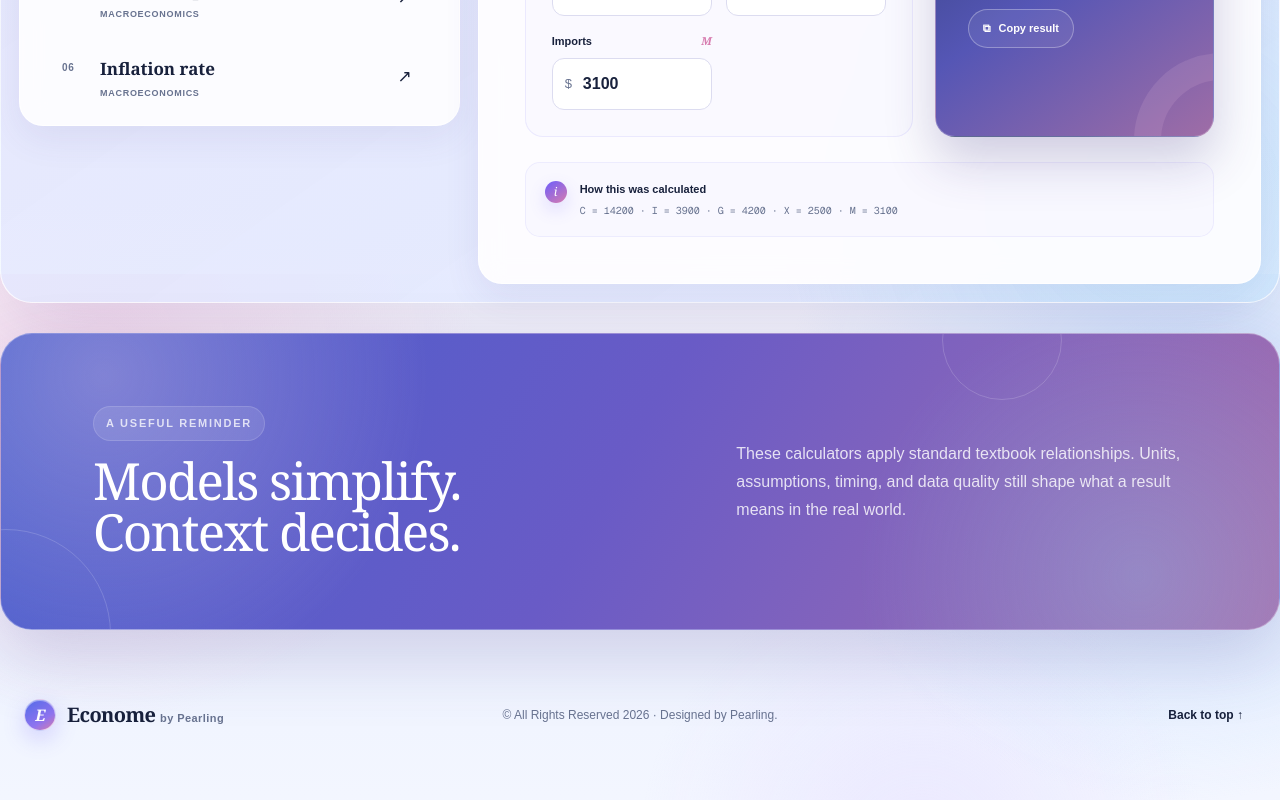
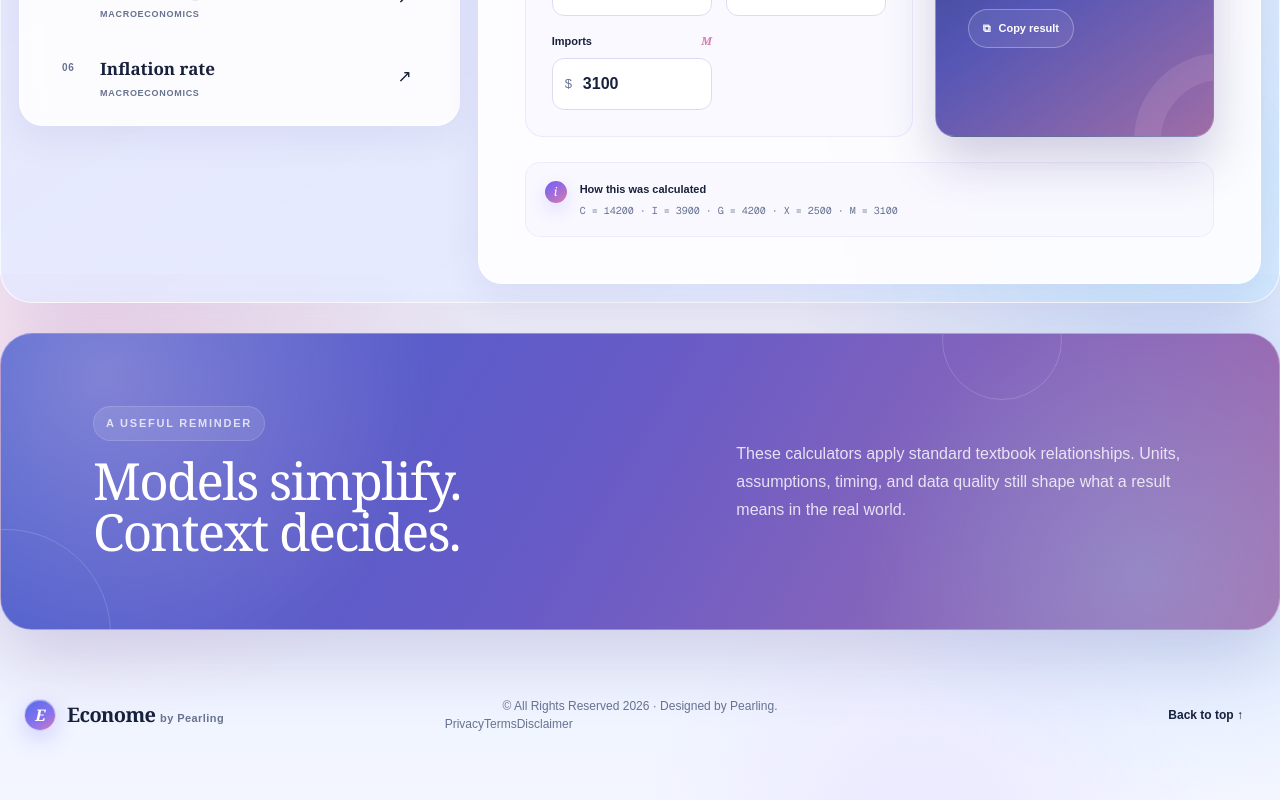
Before and after one commit to earlessentials/econs-calculator, a Next.js app: page / in a window 1280 px wide. Shown: the part 1326-2126 px from the top of the page. Built offline with nearby package versions, Linux system fonts and the light colour scheme.

Commit message:
Add legal links to the Econome footer

```diff
--- a/app/page.tsx
+++ b/app/page.tsx
@@ -1,5 +1,6 @@
 "use client";
 
+import Link from "next/link";
 import { useEffect, useMemo, useRef, useState } from "react";
 
 type Field = {
@@ -2895,7 +2896,14 @@
           <span className="brand-mark" aria-hidden="true">E</span>
           <span>Econome <small>by Pearling</small></span>
         </a>
-        <p>© All Rights Reserved 2026 · Designed by Pearling.</p>
+        <div className="footer-center">
+          <p>© All Rights Reserved 2026 · Designed by Pearling.</p>
+          <nav className="footer-links" aria-label="Legal information">
+            <Link href="/privacy">Privacy</Link>
+            <Link href="/terms">Terms</Link>
+            <Link href="/disclaimer">Disclaimer</Link>
+          </nav>
+        </div>
         <a href="#top">Back to top ↑</a>
       </footer>
     </main>
```
